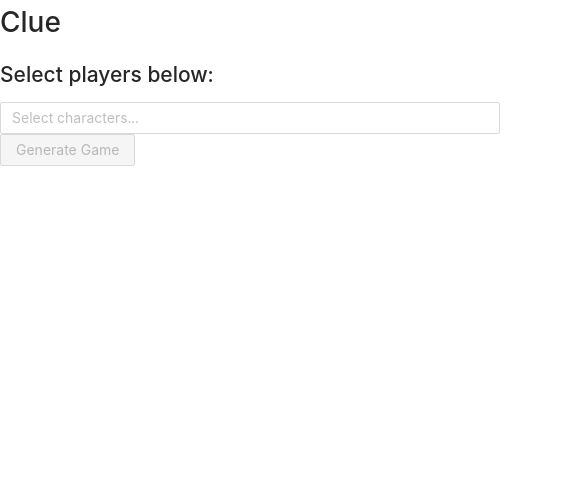
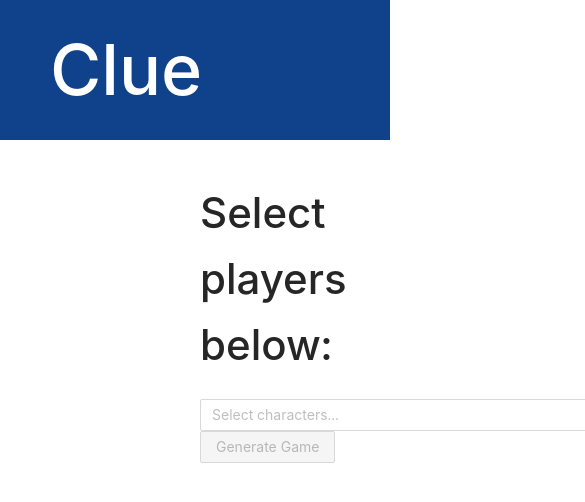
Before and after one commit to arpanlaha/clue, a React (Create React App) app: page / in a window 390 px wide. Shown: the top 502 px of the page, 585 px wide, since content can reach past the window. Built offline with nearby package versions, Linux system fonts and the light colour scheme.

Commit message:
start on mobile

```diff
--- a/src/App.tsx
+++ b/src/App.tsx
@@ -1,9 +1,19 @@
 import React, { ReactElement } from "react";
 import { BrowserRouter as Router, Switch, Route } from "react-router-dom";
+import { Layout } from "antd";
 import { Game, GameRoom, Home } from "./pages";
+
+const { Content, Header } = Layout;
 
 function App(): ReactElement {
   return (
+    <Layout>
+      <Header>
+        <a href="/">
+          <h1>Clue</h1>
+        </a>
+      </Header>
+      <Content>
         <Router>
           <Switch>
             <Route path="/:game/:character">
@@ -17,6 +27,8 @@
             </Route>
           </Switch>
         </Router>
+      </Content>
+    </Layout>
   );
 }
 
--- a/src/pages/Home.tsx
+++ b/src/pages/Home.tsx
@@ -24,7 +24,6 @@
 
   return (
     <>
-      <h1>Clue</h1>
       <h2>Select players below:</h2>
       <Select
         mode="multiple"
--- a/src/styles/index.css
+++ b/src/styles/index.css
@@ -9,7 +9,41 @@
   -moz-osx-font-smoothing: grayscale;
 }
 
-code {
-  font-family: source-code-pro, Menlo, Monaco, Consolas, "Courier New",
-    monospace;
+@media (orientation: portrait) {
+  .ant-layout-header {
+    height: 10em;
+  }
+
+  h1 {
+    font-size: 5em;
+  }
+
+  h2 {
+    font-size: 3em;
+  }
+
+  h3 {
+    font-size: 2em;
+  }
+
+  h4 {
+    font-size: 1.5em;
+  }
 }
+
+.ant-layout-header {
+  background-color: #0f428a;
+  display: flex;
+  flex-direction: row;
+  align-items: center;
+}
+
+.ant-layout-header h1 {
+  color: #fff;
+  margin: 0;
+}
+
+.ant-layout-content {
+  background-color: #fff;
+  padding: 40px 200px;
+}
```
Lines whose indentation alone changed are shown as unchanged.
